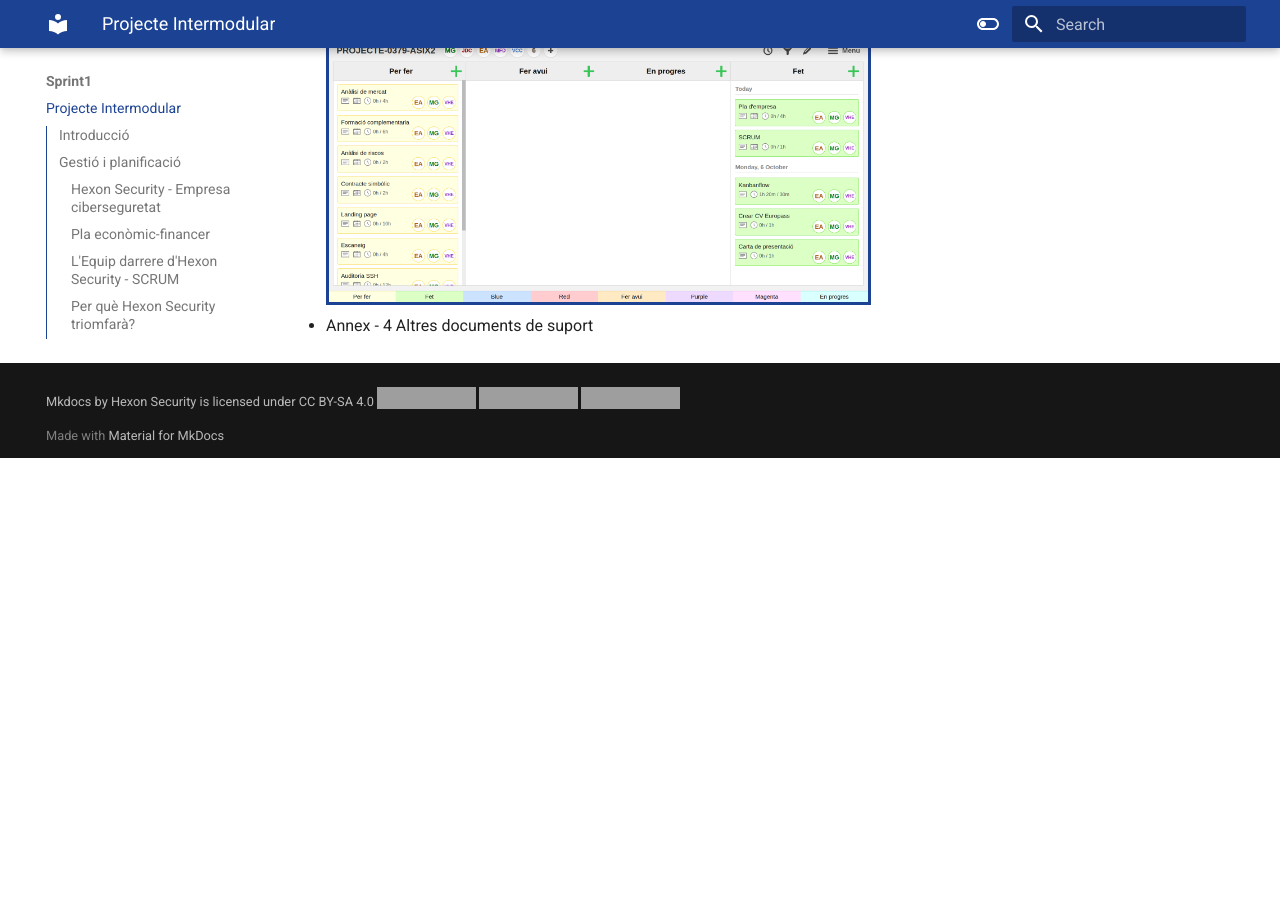
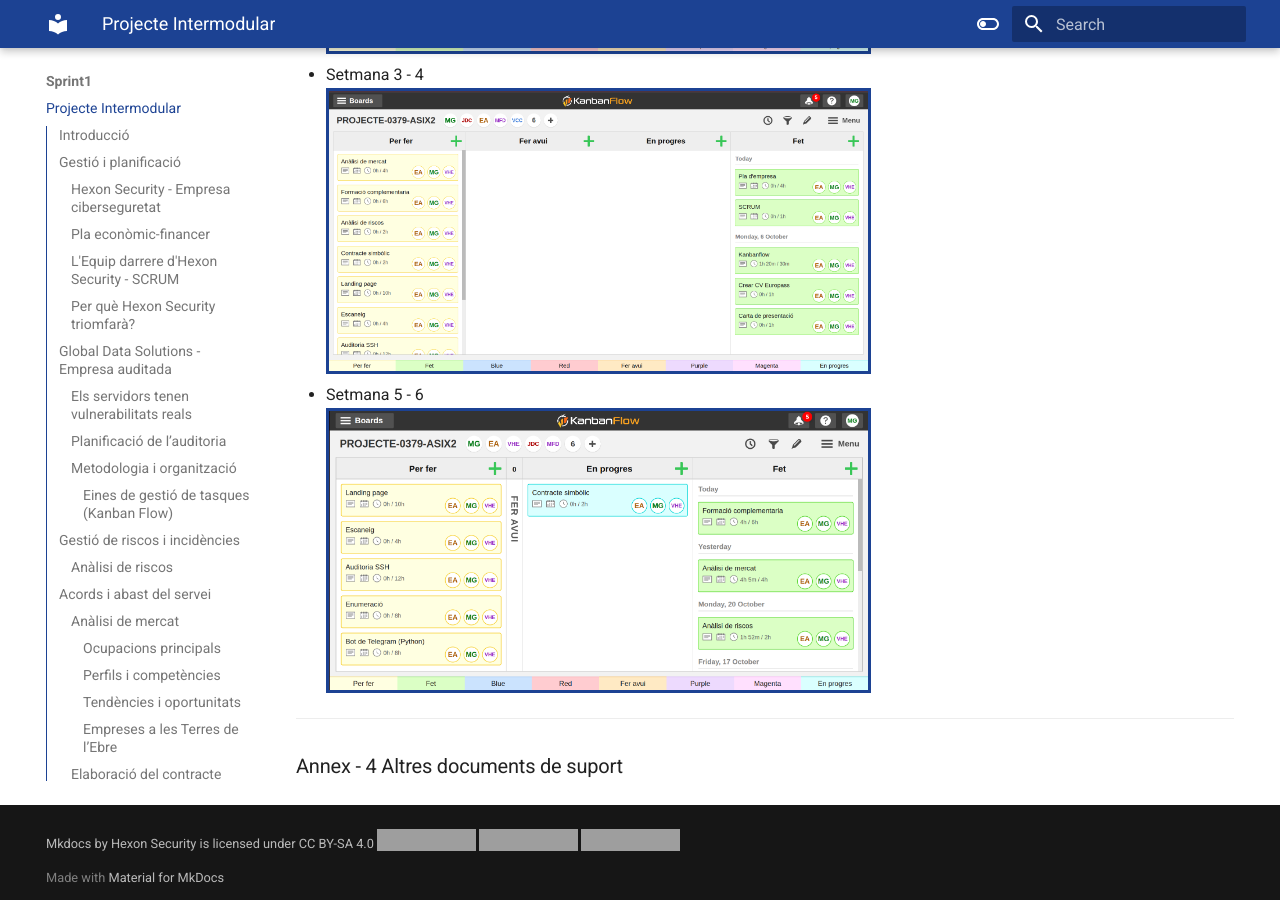
Before and after one commit to mariagutierrez03/projecte-asix2, an MkDocs documentation site: the page built from docs/sprint1/sprint1.md, in a window 1280 px wide and 900 px high, scrolled down 9443 px. Built offline with MkDocs 1.6.1 and Material for MkDocs 9.7.7, drawn with Linux system fonts in a browser that asks for light colours; before the commit the page ends 9901 px from its top, so only the background shows below that; grey boxes are pictures that could not be loaded.

Commit message:
Format annexes section in sprint1.md

```diff
--- a/docs/sprint1/sprint1.md
+++ b/docs/sprint1/sprint1.md
@@ -209,11 +209,18 @@
 
 ## Annexos
 
-- Annex - 1 Codi font de l'aplicació Python
-- Annex - 2 Codi font de la pàgina web
-- Annex - 3 Captures del tauler de tasques (Kanban Flow)
+### Annex - 1 Codi font de l'aplicació Python
+
+### Annex - 2 Codi font de la pàgina web
+
+### Annex - 3 Captures del tauler de tasques (Kanban Flow)
+
   - Setmana 1 - 2
     ![foto](./fotos/kanban2.png)
   - Setmana 3 - 4
     ![foto](./fotos/kanban3.png)
-- Annex - 4 Altres documents de suport
+  - Setmana 5 - 6
+    ![foto](./fotos/kanban4.png)
+---
+
+### Annex - 4 Altres documents de suport
```
